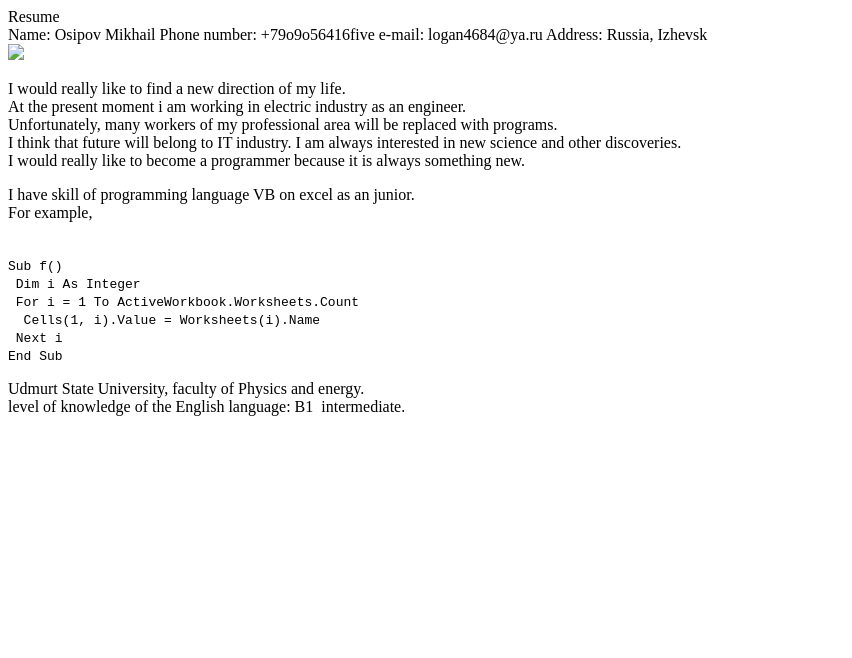
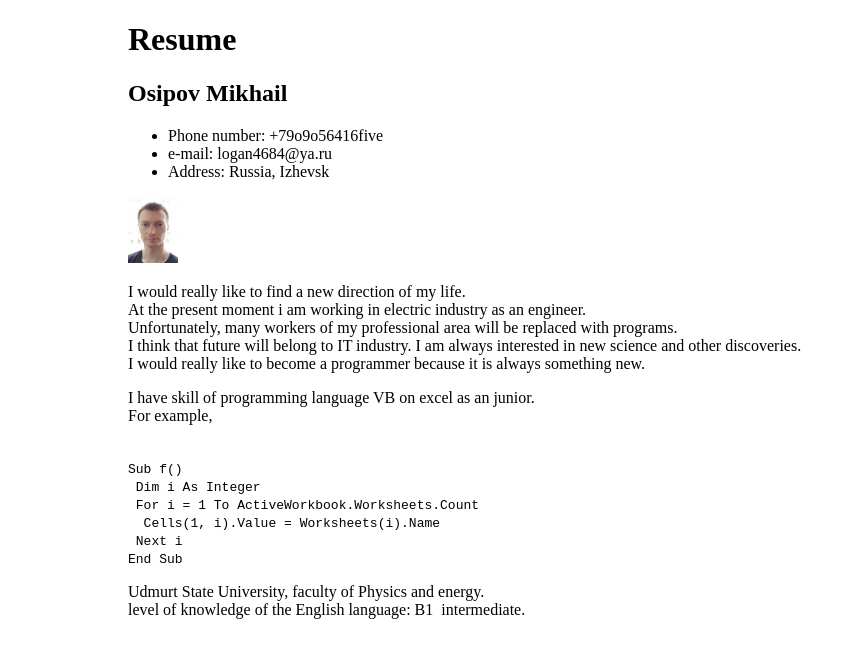
Before and after one commit to MIKHAILOSP/rsschool-cv, a plain HTML site: page index.html in a window 1280 px wide. Shown: the whole page, without its empty margins (0-852 px from the left). Drawn offline with Linux system fonts and the light colour scheme.

Commit message:
refactor: add img

```diff
--- a/index.css
+++ b/index.css
@@ -1,7 +1,12 @@
 pre {
     font-family: "Times New Roman", Georgia, Serif;
+
 }
 img{
     max-width: 50px;
     height: auto;
   }
+  body {
+    width: 1024px;
+    margin: auto;
+  }
--- a/index.html
+++ b/index.html
@@ -5,15 +5,21 @@
     <meta name="viewport" content="width=device-width, initial-scale=1.0">
     <meta http-equiv="X-UA-Compatible" content="ie=edge">
     <link rel="stylesheet" href="index.css"
-    <title>Resume</title>
+    <title></title>
 </head>
 <body>
-<header>Name: Osipov Mikhail
-Phone number: +79o9o56416five
-e-mail: logan4684@ya.ru
-Address: Russia, Izhevsk
+<h1>Resume</h1>
+<header>
+    <h2>Osipov Mikhail</h2>
+<ul>
+
+    <li>Phone number: +79o9o56416five </li>
+    <li>e-mail: logan4684@ya.ru  </li>
+    <li>Address: Russia, Izhevsk </li>
+
+    </ul>
 </header>
-<img src="D:\Загран паспорт\IMG_125852.jpg">
+<img src="IMG_125852.jpg">
 <pre>
 I would really like to find a new direction of my life.
 At the present moment i am working in electric industry as an engineer.
@@ -23,7 +29,7 @@ I would really like to become a programmer because it is always something new.
 </pre>
 <pre>I have skill of programming language VB on excel as an junior.
 For example,</pre>
-<pre><code>
+<pre ><code >
 Sub f()
  Dim i As Integer
  For i = 1 To ActiveWorkbook.Worksheets.Count
```
Also changed, not shown: IMG_125852.jpg (added).
